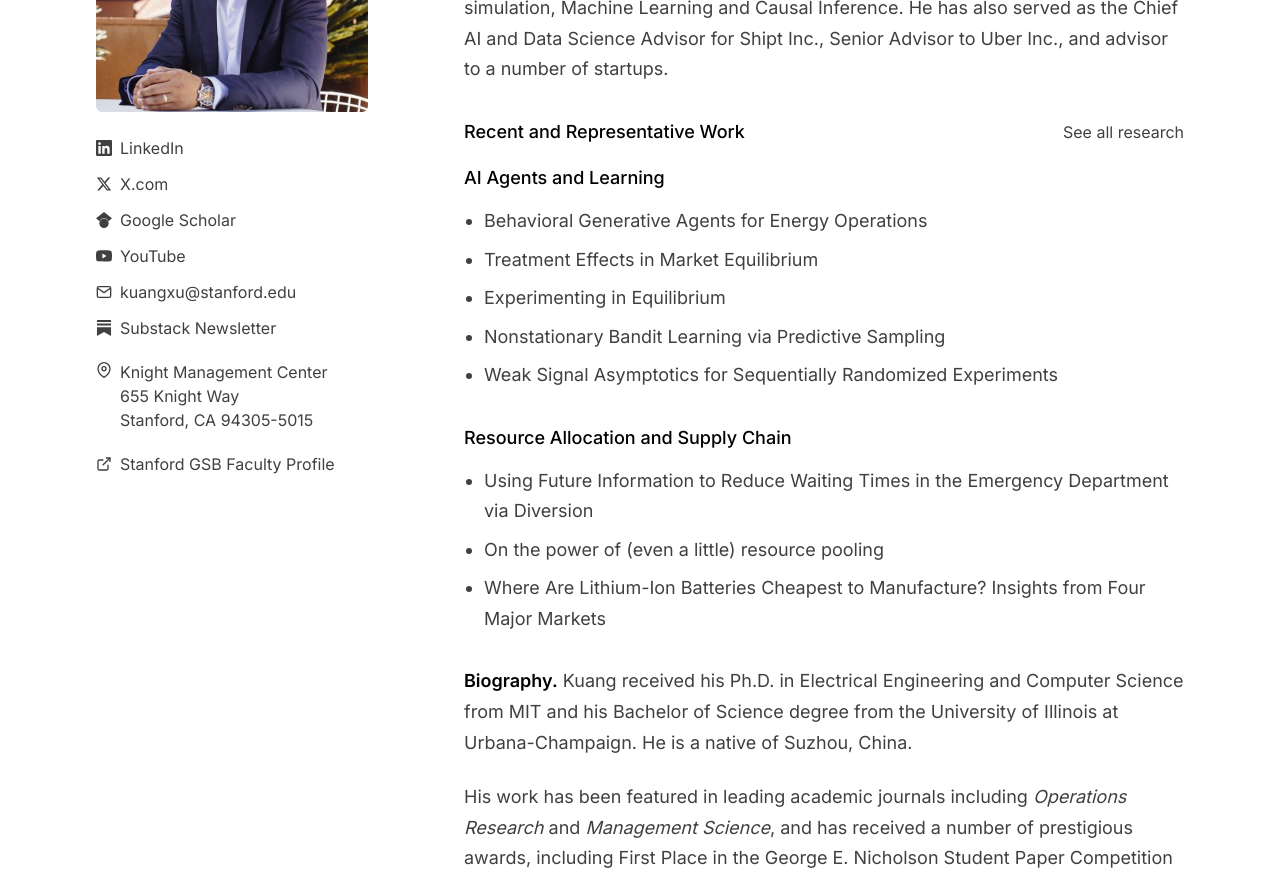
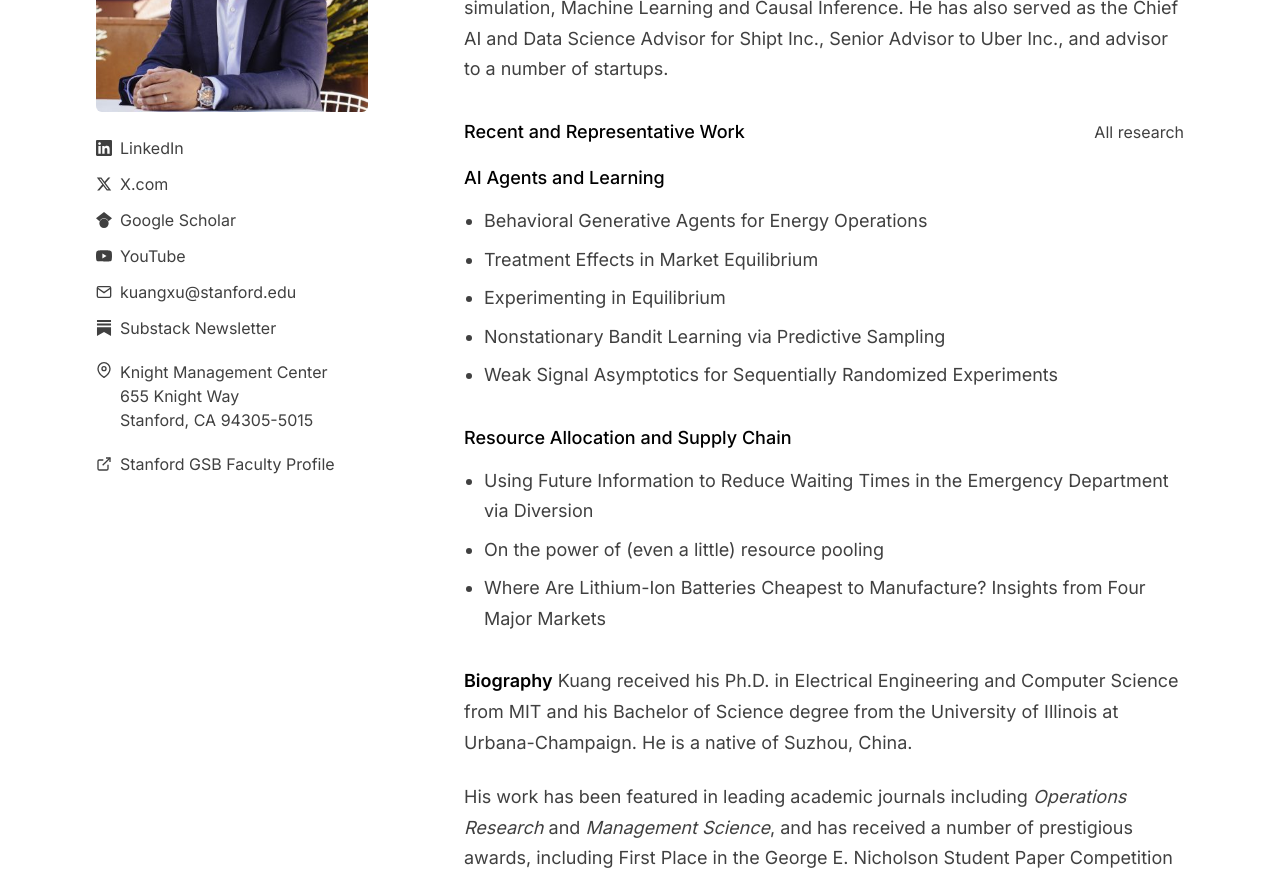
Before and after one commit to kuangxu/kuang_homesite, a React (Vite) app: page / in a window 1280 px wide. Shown: the part 320-1199 px from the top of the page. Built offline with nearby package versions, Linux system fonts and the light colour scheme.

Commit message:
Update hero recent work highlights

```diff
--- a/src/components/HeroSection.tsx
+++ b/src/components/HeroSection.tsx
@@ -126,7 +126,7 @@ const HeroSectionKuang = () => {
               startups.
             </p>
 
-            {/* Recent and Representative Work */}
+            {/* Recent Work and Highlights */}
             <div className="pt-2">
               <div className="flex items-baseline justify-between gap-4 flex-wrap">
                 <h2 className="text-body font-medium text-foreground">Recent and Representative Work</h2>
@@ -134,7 +134,7 @@ const HeroSectionKuang = () => {
                   href="#/research"
                   className="text-small text-muted-foreground hover:text-foreground transition-colors no-underline"
                 >
-                  See all research
+                  All research
                 </a>
               </div>
 
@@ -234,7 +234,7 @@ const HeroSectionKuang = () => {
             </div>
 
             <p className="text-body text-muted-foreground pt-2">
-              <strong className="text-foreground">Biography.</strong> Kuang received his Ph.D.
+              <strong className="text-foreground">Biography</strong> Kuang received his Ph.D.
               in Electrical Engineering and Computer Science from MIT and his Bachelor of
               Science degree from the University of Illinois at Urbana-Champaign. He is a
               native of Suzhou, China.
```
